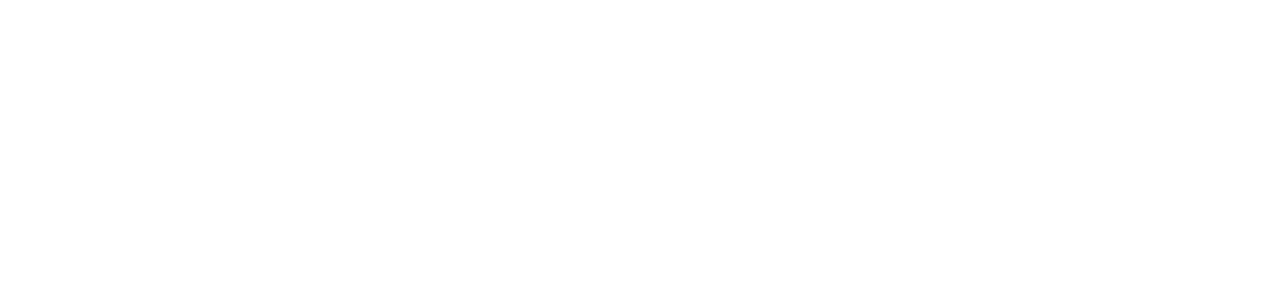
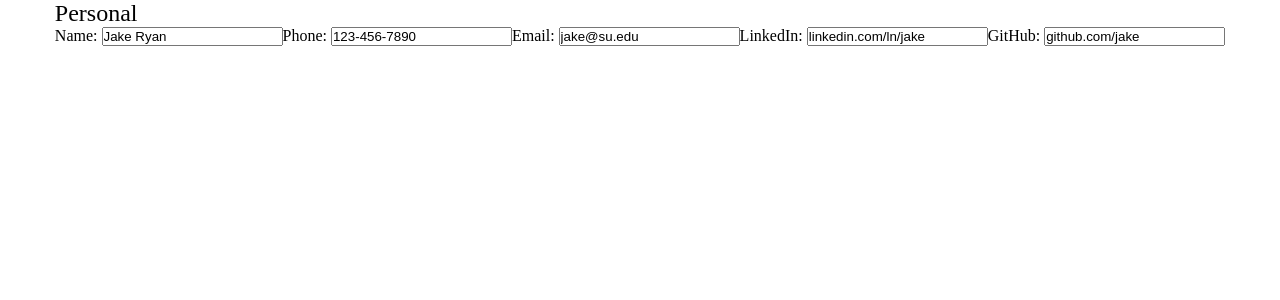
Before and after one commit to endulum/odin-cv-app, a React (Vite) app: page / in a window 1280 px wide. Shown: the top 300 px of the page. Built offline with nearby package versions, Linux system fonts and the light colour scheme.

Commit message:
Editor jsx files + personal info editor fields

```diff
--- a/src/App.jsx
+++ b/src/App.jsx
@@ -1,7 +1,10 @@
 import { useState } from 'react';
 import { v4 as uuid } from 'uuid';
 
-import Editor from './components/editor/Editor';
+import EditorPersonal from './components/editor/EditorPersonal';
+import EditorEducation from './components/editor/EditorEducation';
+import EditorExperience from './components/editor/EditorExperience';
+
 import Cv from './components/cv/Cv';
 
 import { personalJakes, educationJakes, experienceJakes } from './Data';
@@ -97,15 +100,26 @@
 
   return (
     <>
-      <Editor
+      <div className="editors">
+        <EditorPersonal
           onEditPersonalInfo={handleEditPersonalInfo}
+          personalInfo={personalInfo}
+        />
+
+        <EditorEducation
           onEditEducationInfo={handleEditEducationInfo}
           onAddEducation={handleAddEducation}
+          educationInfo={educationInfo}
+        />
+
+        <EditorExperience
           onEditExperienceInfo={handleEditExperienceInfo}
           onAddExperience={handleAddExperience}
           onEditExperienceBullet={handleEditExperienceBullet}
           onAddExperienceBullet={handleAddExperienceBullet}
+          experienceInfo={experienceInfo}
         />
+      </div>
 
       <Cv
         personalInfo={personalInfo}
--- a/src/components/editor/Editor.jsx
+++ /dev/null
@@ -1,13 +0,0 @@
-export default function Editor({
-  onEditPersonalInfo,
-  onEditEducationInfo,
-  onAddEducation,
-  onEditExperienceInfo,
-  onAddExperience,
-  onEditExperienceBullet,
-  onAddExperienceBullet,
-}) {
-  return (
-    <div />
-  );
-}
--- /dev/null
+++ b/src/components/editor/EditorEducation.jsx
@@ -0,0 +1,5 @@
+export default function EditorEducation() {
+  return (
+    <div />
+  );
+}
--- /dev/null
+++ b/src/components/editor/EditorExperience.jsx
@@ -0,0 +1,5 @@
+export default function EditorExperience() {
+  return (
+    <div />
+  );
+}
--- /dev/null
+++ b/src/components/editor/EditorPersonal.jsx
@@ -0,0 +1,55 @@
+export default function EditorPersonal({
+  onEditPersonalInfo,
+  personalInfo,
+}) {
+  return (
+    <div className="editor">
+      <h2>Personal</h2>
+
+      <label>
+        <span>Name: </span>
+        <input
+          type="text"
+          value={personalInfo.name}
+          onChange={(e) => onEditPersonalInfo('name', e.target.value)}
+        />
+      </label>
+
+      <label>
+        <span>Phone: </span>
+        <input
+          type="tel"
+          value={personalInfo.tel}
+          onChange={(e) => onEditPersonalInfo('tel', e.target.value)}
+        />
+      </label>
+
+      <label>
+        <span>Email: </span>
+        <input
+          type="email"
+          value={personalInfo.email}
+          onChange={(e) => onEditPersonalInfo('email', e.target.value)}
+        />
+      </label>
+
+      <label>
+        <span>LinkedIn: </span>
+        <input
+          type="url"
+          value={personalInfo.linkedIn}
+          onChange={(e) => onEditPersonalInfo('linkedIn', e.target.value)}
+        />
+      </label>
+
+      <label>
+        <span>GitHub: </span>
+        <input
+          type="url"
+          value={personalInfo.gitHub}
+          onChange={(e) => onEditPersonalInfo('gitHub', e.target.value)}
+        />
+      </label>
+    </div>
+  );
+}
```
Also changed, not shown: .eslintrc.cjs. Lines whose indentation alone changed are shown as unchanged.
